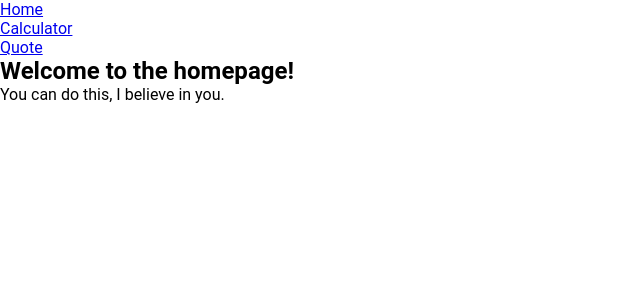
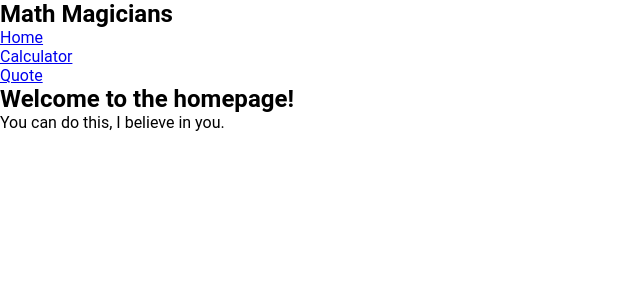
Before and after one commit to ndorrh/Math_Magicians, a React (Create React App) app: page / in a window 1280 px wide. Shown: the top 300 px of the page, without its empty margins (0-640 px from the left). Built offline with nearby package versions, Linux system fonts and the light colour scheme.

Commit message:
Modify Header component

```diff
--- a/src/components/Header.js
+++ b/src/components/Header.js
@@ -3,6 +3,7 @@ import { Link } from 'react-router-dom';
 
 const Header = () => (
   <nav>
+    <h1>Math Magicians</h1>
     <ul>
       <li><Link to="/">Home</Link></li>
       <li><Link to="/Calculator">Calculator</Link></li>
```
